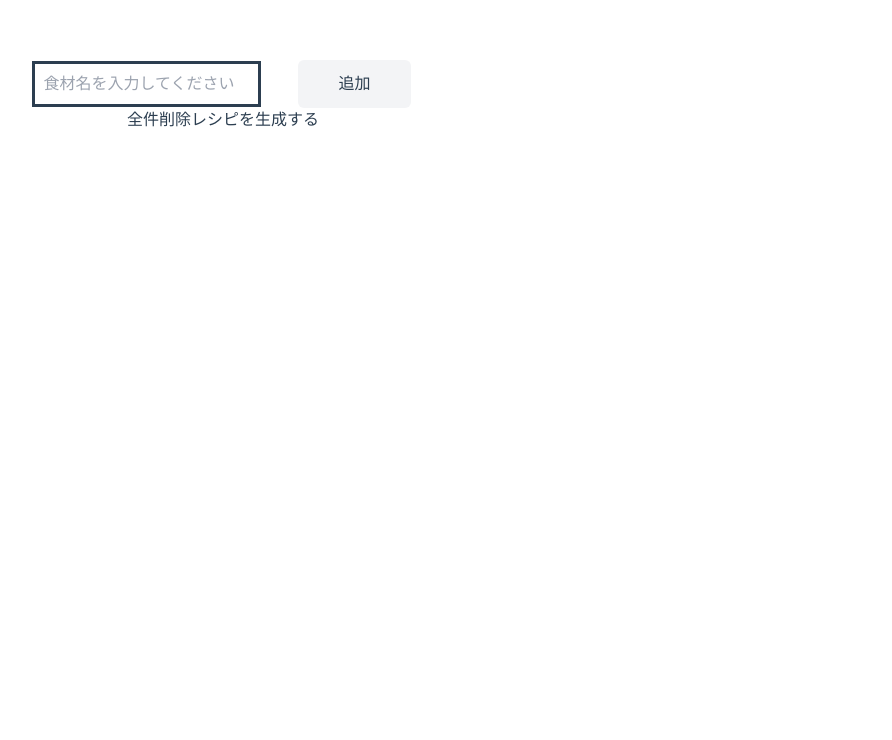
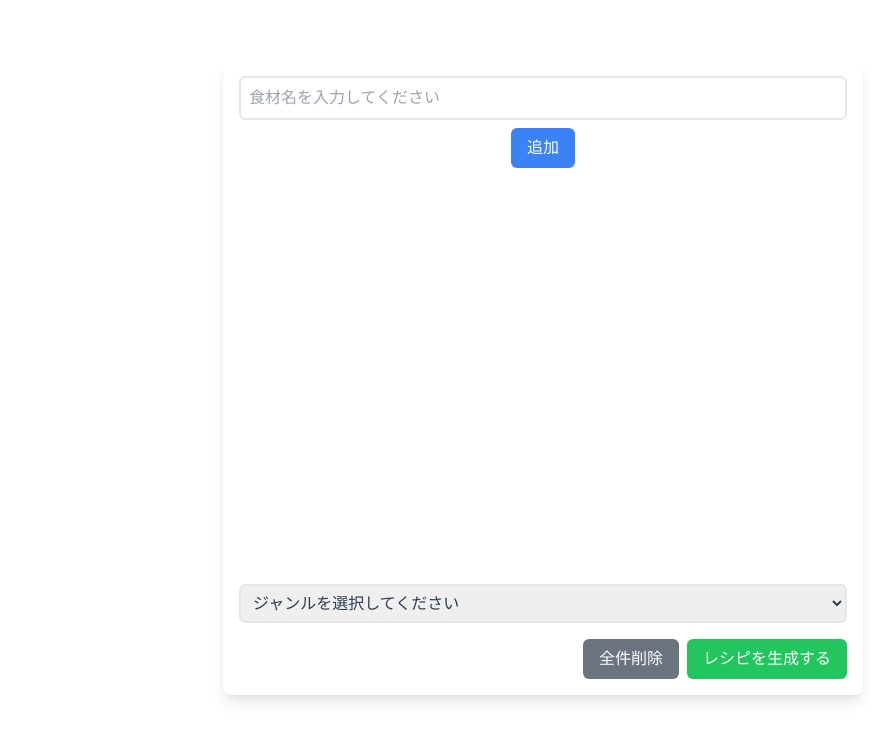
Before and after one commit to KaShiratsuchi/practice, a Vue app in the folder recipe-app/: page / in a window 1280 px wide. Shown: the top 740 px of the page, without its empty margins (97-989 px from the left). Built offline with nearby package versions, Linux system fonts and the light colour scheme.

Commit message:
デザイン

```diff
--- a/recipe-app/src/App.vue
+++ b/recipe-app/src/App.vue
@@ -1,6 +1,6 @@
 
 <template>
-  <div class="container">
+  <div class="container ">
     <InputArea/>
     <!-- <OutputArea/> -->
   </div>
--- a/recipe-app/src/components/InputArea.vue
+++ b/recipe-app/src/components/InputArea.vue
@@ -1,15 +1,28 @@
 <template>
-  <div class="container w-1/2">
-    <input type="text" v-model="newIngredient" v-on:keyup.enter="addIngredient" placeholder="食材名を入力してください" class="outline border-black p-2 mr-10">
-    <button @click="addIngredient" class="bg-gray-100 px-10 py-3 rounded-md">追加</button>
-    <ul>
-      <li v-for="(ingredient, index) in ingredients" :key="index">
-        {{ ingredient }}
-        <button @click="removeIngredient">削除</button>
+  <div class="container mx-auto w-1/2 p-4 bg-white shadow-lg rounded-lg">
+    <input type="text" v-model="newIngredient" v-on:keyup.enter="addIngredient" placeholder="食材名を入力してください" class="w-full p-2 border-2 border-gray-200 rounded-md focus:outline-none focus:border-blue-500 transition duration-150 ease-in-out">
+    <button @click="addIngredient" class="mt-2 px-4 py-2 bg-blue-500 text-white rounded-md hover:bg-blue-600 focus:outline-none focus:ring-2 focus:ring-blue-500 focus:ring-opacity-50 transition duration-150 ease-in-out">追加</button>
+    <ul class="min-h-96 mt-4">
+      <li v-for="(ingredient, index) in ingredients" :key="index" class="flex items-center justify-between mb-2">
+        <p class="inline-block min-w-80 text-left mr-20 p-2 bg-gray-100 rounded-md">
+          {{ ingredient }}
+        </p>
+        <button @click="removeIngredient(index)" class="p-2 bg-red-500 rounded-md hover:bg-red-600 focus:outline-none focus:ring-2 focus:ring-red-500 focus:ring-opacity-50 transition duration-150 ease-in-out">
+          <img src="../assets/circle-xmark-regular.svg" alt="" class="w-4 h-4">
+        </button>
       </li>
     </ul>
-    <button @click="removeAllIngredient">全件削除</button>
-    <button @click="sendData">レシピを生成する</button>
+    <select name="genre" id="genre" class="w-full p-2 border-2 border-gray-200 rounded-md focus:outline-none focus:border-blue-500 transition duration-150 ease-in-out mt-4">
+      <option value="">ジャンルを選択してください</option>
+      <option value="和食">和食</option>
+      <option value="洋食">洋食</option>
+      <option value="中華">中華</option>
+      <option value="その他">その他</option>
+    </select>
+    <div class="mt-4 flex justify-end space-x-2">
+      <button @click="removeAllIngredient" class="px-4 py-2 bg-gray-500 text-white rounded-md hover:bg-gray-600 focus:outline-none focus:ring-2 focus:ring-gray-500 focus:ring-opacity-50 transition duration-150 ease-in-out">全件削除</button>
+      <button @click="sendData" class="px-4 py-2 bg-green-500 text-white rounded-md hover:bg-green-600 focus:outline-none focus:ring-2 focus:ring-green-500 focus:ring-opacity-50 transition duration-150 ease-in-out">レシピを生成する</button>
+    </div>
   </div>
 </template>
 
@@ -23,11 +36,8 @@ const newIngredient = ref("");
 
 const addIngredient = () => {
   if(newIngredient.value !== ""){
-    console.log(newIngredient.value);
     ingredients.value.push(newIngredient.value);
     newIngredient.value = "";
-  } else {
-    console.log("empty");
   }
 }
 
```
Also changed, not shown: recipe-app/src/assets/circle-xmark-regular.svg (added).
